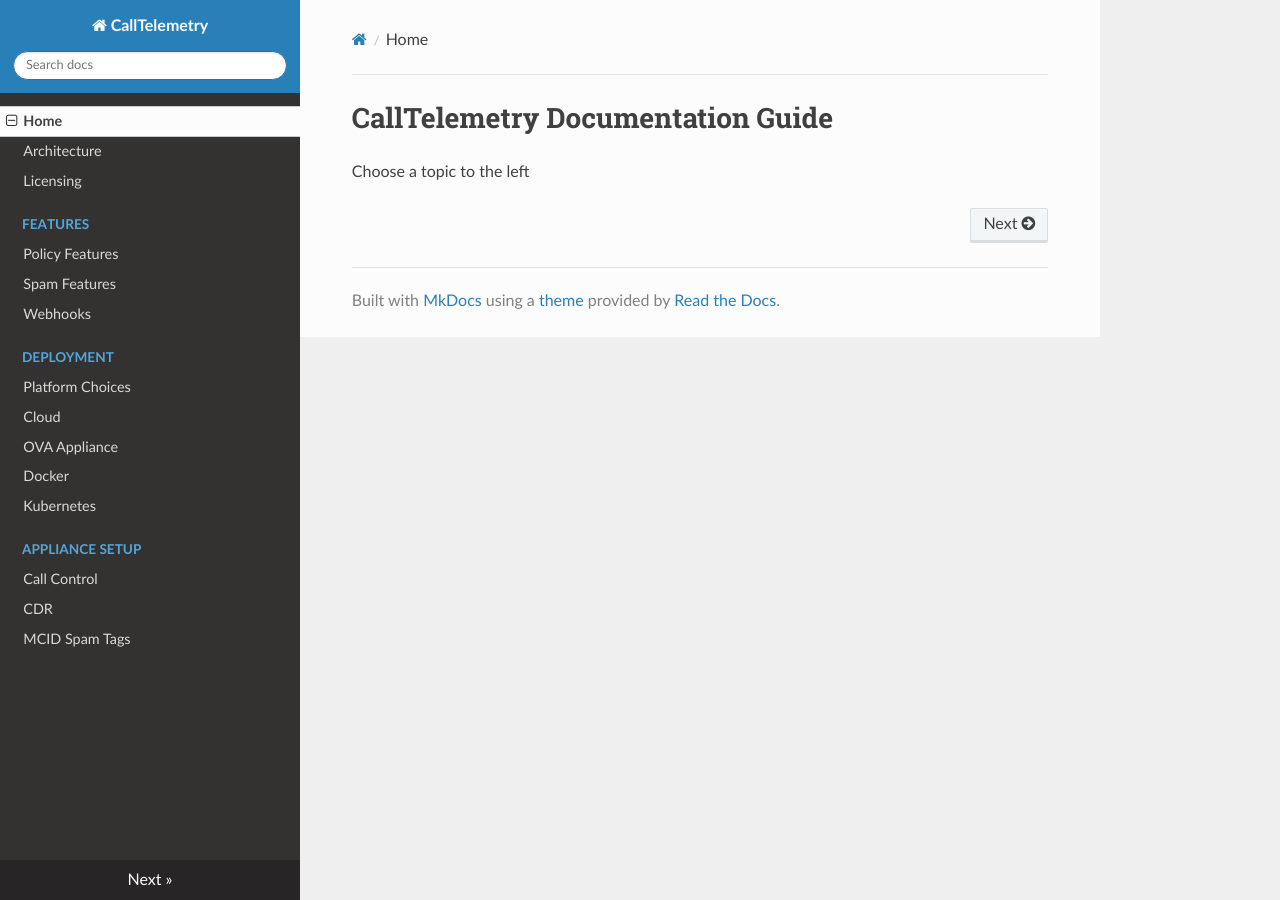
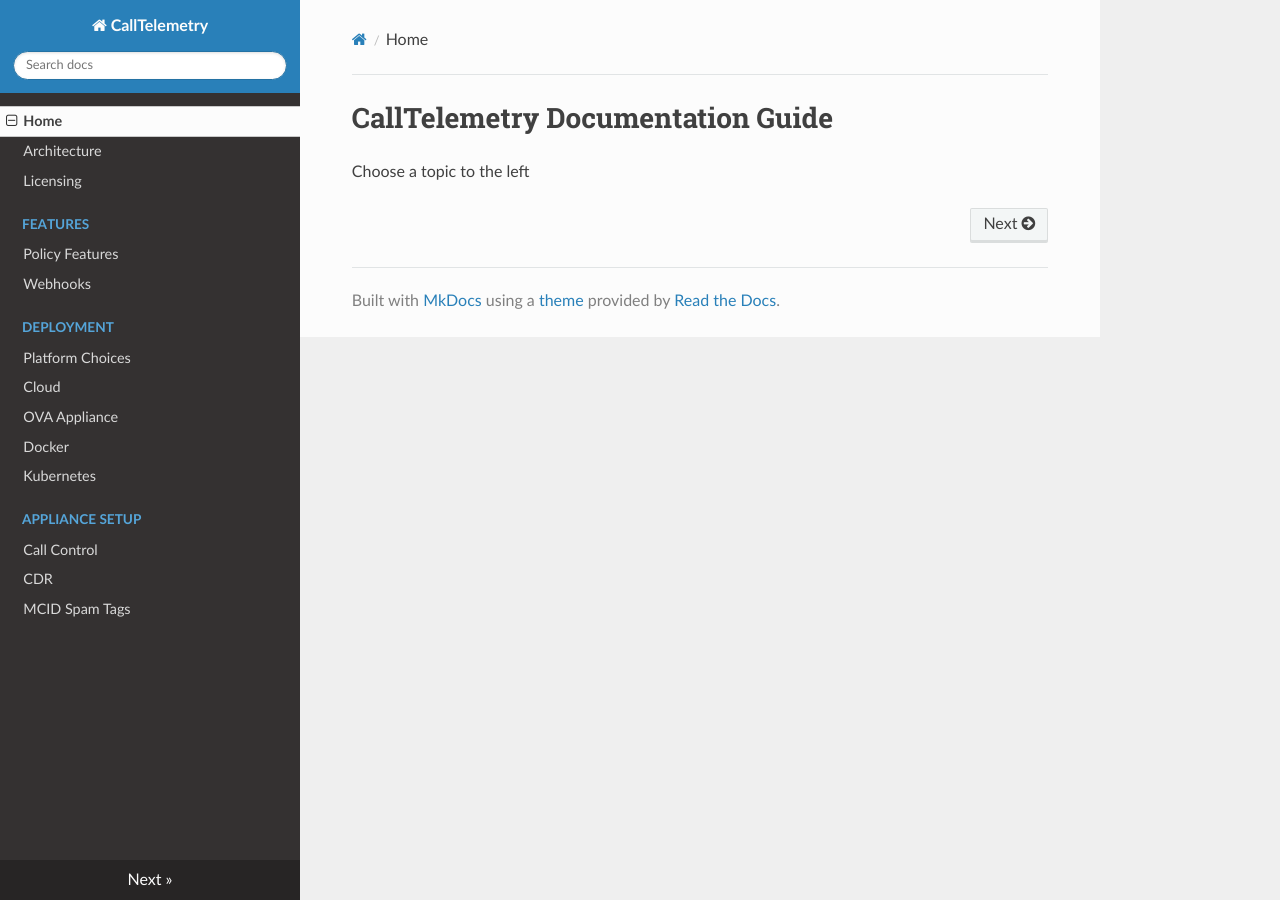
Before and after one commit to calltelemetry/calltelemetry, an MkDocs documentation site: the page built from docs/index.md, in a window 1280 px wide. Built offline with MkDocs 1.6.1, drawn with Linux system fonts in a browser that asks for light colours; nearby versions of some CDN libraries.

Commit message:
removed spam link in doc

```diff
--- a/mkdocs.yml
+++ b/mkdocs.yml
@@ -5,7 +5,6 @@
     - Licensing: licensing.md
     - Features:
       - "Policy Features": features/policy.md
-      - "Spam Features": features/spam.md
       - "Webhooks": features/webhooks.md
     - Deployment:
       - "Platform Choices": deployment/choices.md
```
